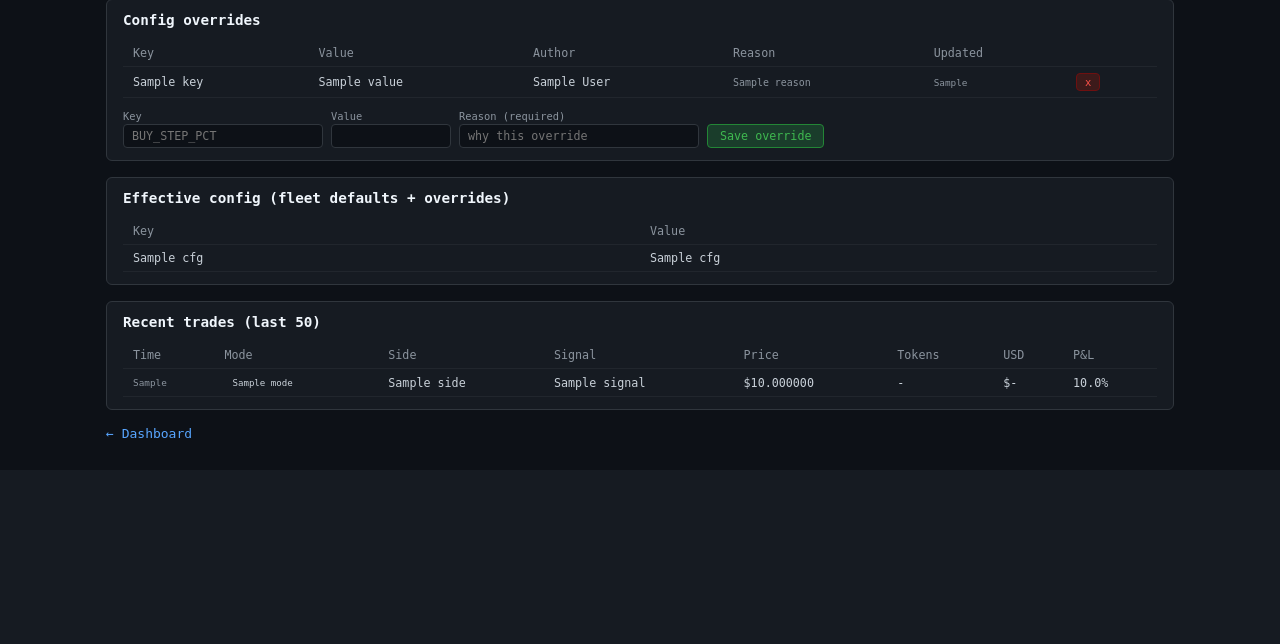
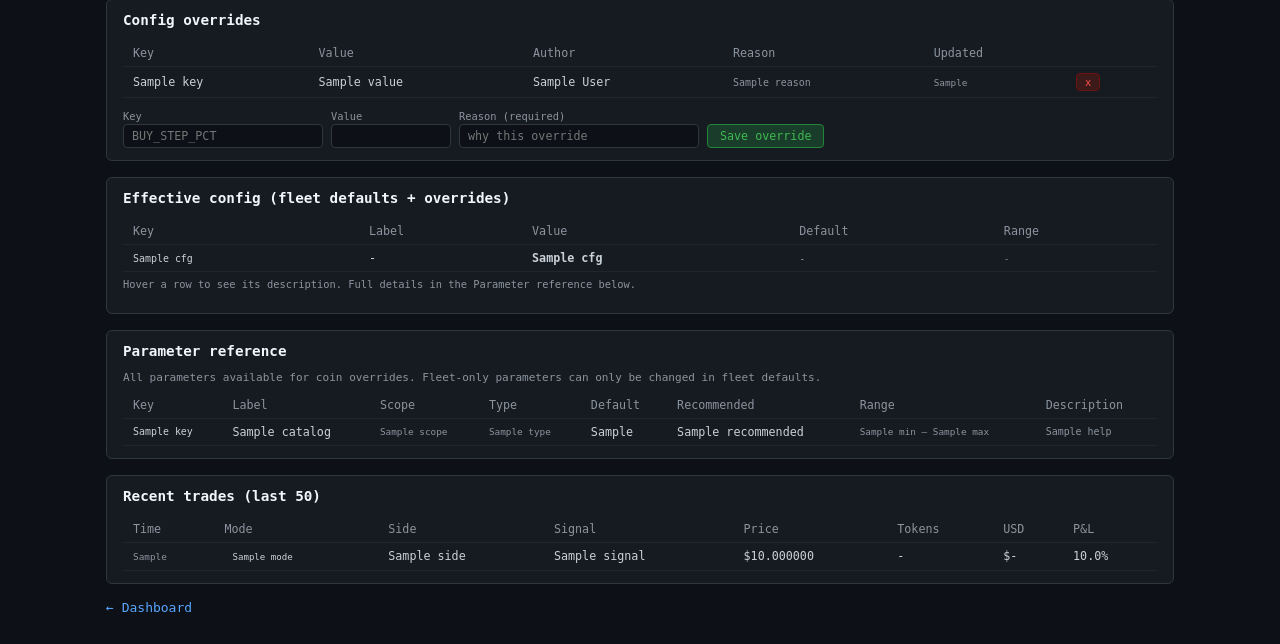
Before and after one commit to cdamken/Jupiter_Solana_Meme_Trader, a Flask app: template panel/templates/coin.html in a window 1280 px wide. Shown: the part 350-994 px from the top of the page. Before the commit the page ends 788 px from the top, so only its background shows below. Run offline with Flask 3, Linux system fonts and the light colour scheme; the template is opened without the code that fills it: most values are stand-ins (such as "Sample title", 1, 10 or a date in 2020); parts of the project's set-up code (start-up, migrations or seed data) failed here and were passed over; some libraries are stand-ins or nearby versions.

Commit message:
feat(panel): parameter descriptions in effective config and reference table
Effective config table now shows Label, current Value (bold), fleet Default
and Range per parameter. Hover tooltip shows the help text. Descriptions
were already in param_catalog (seeded by bootstrap.py) but the template
was not using them.

New "Parameter reference" section below lists every catalog entry with its
full metadata: scope, type, default, recommended, range and description.
Fleet-only parameters are rendered at reduced opacity to distinguish them
from coin-overridable ones.

Co-Authored-By: Claude Sonnet 4.6 <noreply@anthropic.com>

```diff
--- a/panel/templates/coin.html
+++ b/panel/templates/coin.html
@@ -107,18 +107,55 @@
 <!-- Effective config -->
 <div class="card">
   <h2>Effective config (fleet defaults + overrides)</h2>
+  {% set cat_map = {} %}
+  {% for p in catalog %}{% if cat_map.update({p.key: p}) %}{% endif %}{% endfor %}
   {% if cfg %}
   <table>
-    <thead><tr><th>Key</th><th>Value</th></tr></thead>
+    <thead><tr><th>Key</th><th>Label</th><th>Value</th><th>Default</th><th>Range</th></tr></thead>
     <tbody>
     {% for k, v in cfg.items()|sort %}
-    <tr><td>{{ k }}</td><td>{{ v }}</td></tr>
+    {% set p = cat_map.get(k) %}
+    <tr title="{{ p.help if p else '' }}">
+      <td style="font-family:monospace; font-size:0.85em;">{{ k }}</td>
+      <td>{{ p.label if p else '-' }}</td>
+      <td><strong>{{ v }}</strong></td>
+      <td class="muted">{{ p.default_val if p else '-' }}</td>
+      <td class="muted" style="font-size:0.8em; white-space:nowrap;">
+        {% if p and p.min is not none and p.max is not none %}{{ p.min }} – {{ p.max }}{% else %}-{% endif %}
+      </td>
+    </tr>
     {% endfor %}
     </tbody>
   </table>
+  <p class="muted" style="font-size:0.8em; margin-top:6px;">Hover a row to see its description. Full details in the Parameter reference below.</p>
   {% else %}
   <p class="muted">No fleet defaults configured yet.</p>
   {% endif %}
+</div>
+
+<!-- Parameter reference -->
+<div class="card">
+  <h2>Parameter reference</h2>
+  <p class="muted" style="font-size:0.85em; margin-bottom:8px;">All parameters available for coin overrides. Fleet-only parameters can only be changed in fleet defaults.</p>
+  <table>
+    <thead><tr><th>Key</th><th>Label</th><th>Scope</th><th>Type</th><th>Default</th><th>Recommended</th><th>Range</th><th>Description</th></tr></thead>
+    <tbody>
+    {% for p in catalog|sort(attribute='key') %}
+    <tr style="{% if p.tier == 'locked-visible' %}opacity:0.55;{% endif %}">
+      <td style="font-family:monospace; font-size:0.85em;">{{ p.key }}</td>
+      <td>{{ p.label }}</td>
+      <td class="muted" style="font-size:0.8em;">{{ p.scope }}</td>
+      <td class="muted" style="font-size:0.8em;">{{ p.type }}</td>
+      <td>{{ p.default_val or '-' }}</td>
+      <td>{{ p.recommended or '-' }}</td>
+      <td class="muted" style="font-size:0.8em; white-space:nowrap;">
+        {% if p.min is not none and p.max is not none %}{{ p.min }} – {{ p.max }}{% else %}-{% endif %}
+      </td>
+      <td class="muted" style="font-size:0.85em;">{{ p.help }}</td>
+    </tr>
+    {% endfor %}
+    </tbody>
+  </table>
 </div>
 
 <!-- Recent trades -->
```
